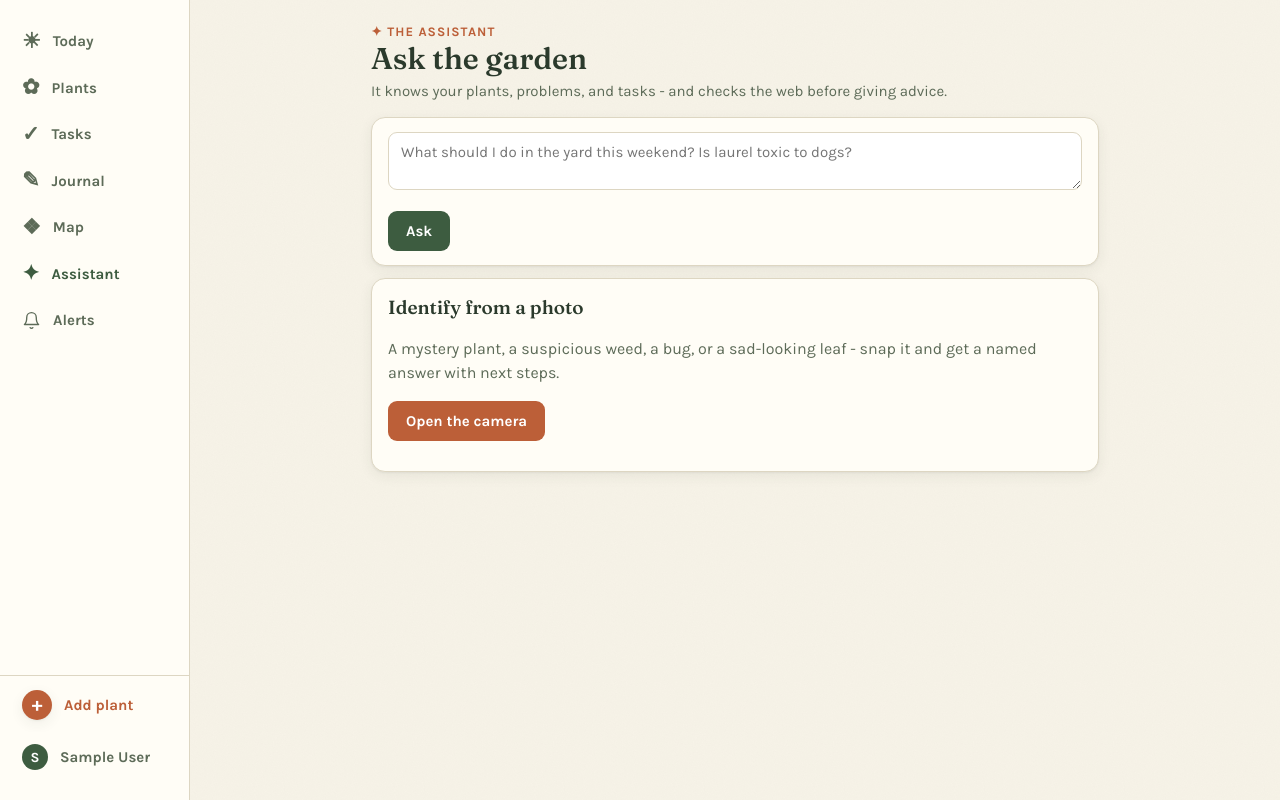
After one commit to mekstromjr/yardwise, a Django app: page /assistant/ in a window 1280 px wide. The commit adds this page. Run offline with Django 5.2, Linux system fonts and the light colour scheme; the visitor is signed in with stand-in values (Sample User, id 1); data that the repository does not hold is empty.

Commit message:
feat(ai): Assistant hub tab and web-grounded answers with citations
The assistant gets a home: sidebar tab + Today tile leading to one page
with ask (answers now render a Sources list), the photo-identify entry,
saved-for-later identifications awaiting a decision, and recent question
history (already persisted as AISuggestions - the hub just surfaces it).

All four AI features now request OpenRouter's web plugin so advice,
toxicity/safety claims, and identifications are checked against live
sources instead of training data alone; url_citation annotations are
parsed and shown on ask, identification, and enrichment screens.
YARDWISE_AI_WEB=0 opts out (each searched request bills a small
additional amount on the key).

Co-Authored-By: Claude Fable 5 <noreply@anthropic.com>

```diff
--- a/garden/ai.py
+++ b/garden/ai.py
@@ -27,14 +27,28 @@ def model() -> str:
     return os.environ.get("YARDWISE_AI_MODEL", "google/gemini-2.5-flash")
 
 
+def web_search_enabled() -> bool:
+    """Ground answers with live web search (OpenRouter's web plugin). On by
+    default so advice and safety claims cite current sources instead of
+    leaning on training data alone; set YARDWISE_AI_WEB=0 to disable (each
+    searched request adds a small cost on the OpenRouter key)."""
+    return os.environ.get("YARDWISE_AI_WEB", "1").lower() not in ("0", "false", "no")
+
+
 class AIError(Exception):
     """Raised for transport/parse failures; views translate to a calm message."""
 
 
-def complete(messages: list[dict], json_mode: bool = False) -> str:
+def complete(messages: list[dict], json_mode: bool = False,
+             web: bool = False) -> tuple[str, list[dict]]:
+    """Returns (content, sources). Sources are OpenRouter url_citation
+    annotations - [{"title": ..., "url": ...}] - present when the web plugin
+    actually searched; empty otherwise."""
     payload = {"model": model(), "messages": messages}
     if json_mode:
         payload["response_format"] = {"type": "json_object"}
+    if web and web_search_enabled():
+        payload["plugins"] = [{"id": "web"}]
     req = urllib.request.Request(
         API_URL,
         data=json.dumps(payload).encode(),
@@ -46,7 +60,14 @@ def complete(messages: list[dict], json_mode: bool = False) -> str:
     try:
         with urllib.request.urlopen(req, timeout=90) as r:
             body = json.loads(r.read())
-        return body["choices"][0]["message"]["content"]
+        message = body["choices"][0]["message"]
+        sources = []
+        for ann in message.get("annotations") or []:
+            cite = ann.get("url_citation") or {}
+            if cite.get("url"):
+                sources.append({"title": cite.get("title") or cite["url"],
+                                "url": cite["url"]})
+        return message["content"], sources
     except (urllib.error.URLError, KeyError, IndexError, json.JSONDecodeError) as exc:
         raise AIError(str(exc)) from exc
 
@@ -78,9 +99,9 @@ def identify(photo_file, question: str, region: str, context: str) -> dict:
         {"type": "text", "text": f"{question}\n\nGarden context: {context}"},
         _image_part(photo_file),
     ]
-    raw = complete(
+    raw, sources = complete(
         [{"role": "system", "content": system}, {"role": "user", "content": user_content}],
-        json_mode=True,
+        json_mode=True, web=True,
     )
     try:
         out = json.loads(raw)
@@ -88,6 +109,7 @@ def identify(photo_file, question: str, region: str, context: str) -> dict:
         raise AIError(f"unparseable identification: {raw[:200]}") from exc
     out.setdefault("kind", "unsure")
     out.setdefault("confidence", "low")
+    out["sources"] = sources
     return out
 
 
@@ -123,10 +145,10 @@ def enrich(plant, region: str) -> dict:
         desc += f" '{plant.cultivar}'"
     if plant.botanical_name:
         desc += f" ({plant.botanical_name})"
-    raw = complete(
+    raw, sources = complete(
         [{"role": "system", "content": system},
          {"role": "user", "content": f"The plant: {desc}"}],
-        json_mode=True,
+        json_mode=True, web=True,
     )
     try:
         proposed = json.loads(raw)
@@ -140,10 +162,12 @@ def enrich(plant, region: str) -> dict:
         if field in CHOICE_FIELDS and value not in CHOICE_FIELDS[field]:
             continue
         clean[field] = value.strip()
+    if clean and sources:
+        clean["_sources"] = sources
     return clean
 
 
-def ask(question: str, context: str, region: str) -> str:
+def ask(question: str, context: str, region: str) -> tuple[str, list[dict]]:
     system = (
         "You are the garden notebook's assistant for a home gardener in "
         f"{region or 'the Pacific Northwest, USA'}. Answer from the provided garden "
@@ -153,7 +177,7 @@ def ask(question: str, context: str, region: str) -> str:
     return complete([
         {"role": "system", "content": system},
         {"role": "user", "content": f"My garden records:\n{context}\n\nQuestion: {question}"},
-    ])
+    ], web=True)
 
 
 def lookup_plant(name: str, region: str) -> list[dict]:
@@ -174,10 +198,10 @@ def lookup_plant(name: str, region: str) -> list[dict]:
         "string if none known). Omit any field you are unsure of. If the name is "
         "ambiguous (e.g. 'daisy'), make the candidates meaningfully different."
     )
-    raw = complete(
+    raw, _sources = complete(
         [{"role": "system", "content": system},
          {"role": "user", "content": f"The plant name they typed: {name}"}],
-        json_mode=True,
+        json_mode=True, web=True,
     )
     try:
         candidates = json.loads(raw).get("candidates", [])
--- a/garden/urls.py
+++ b/garden/urls.py
@@ -25,7 +25,8 @@ urlpatterns = [
     path("ai/identify/", views_ai.identify, name="ai-identify"),
     path("ai/lookup/", views_ai.plant_lookup, name="plant-lookup"),
     path("ai/suggestions/<int:pk>/", views_ai.suggestion_detail, name="ai-suggestion"),
-    path("ai/ask/", views_ai.ask, name="ai-ask"),
+    path("assistant/", views_ai.assistant, name="assistant"),
+    path("ai/ask/", views_ai.assistant, name="ai-ask"),
     path("plants/<int:pk>/enrich/", views_ai.plant_enrich, name="plant-enrich"),
     path("map/", views_map.map_page, name="map"),
     path("map/data.json", views_map.map_data, name="map-data"),
--- a/garden/views_ai.py
+++ b/garden/views_ai.py
@@ -149,31 +149,41 @@ def plant_enrich(request, pk):
             kind=SuggestionKind.ENRICH, response=proposed, plant=plant,
             created_by=request.user,
         )
+        sources = proposed.pop("_sources", []) if isinstance(proposed, dict) else []
         fields = [(f, Plant._meta.get_field(f).verbose_name, v) for f, v in proposed.items()]
         return render(request, "garden/ai/enrich.html", {
             "nav": "plants", "plant": plant, "suggestion": suggestion, "fields": fields,
+            "sources": sources,
         })
     return render(request, "garden/ai/enrich.html", {"nav": "plants", "plant": plant})
 
 
 @login_required
-def ask(request):
+def assistant(request):
+    """The assistant's home: ask (with sources), identify entry, question
+    history, and saved-for-later identifications - all one screen."""
     _require_ai()
-    answer, question = None, ""
+    answer, question, sources = None, "", []
     if request.method == "POST":
         question = request.POST.get("question", "").strip()
         if question:
             try:
-                answer = ai.ask(question, _garden_context(), region="")
+                answer, sources = ai.ask(question, _garden_context(), region="")
             except ai.AIError:
                 answer = "The assistant couldn't be reached - try again in a minute."
             AISuggestion.objects.create(
                 kind=SuggestionKind.QUESTION, question=question,
-                response={"answer": answer}, created_by=request.user,
-                status=SuggestionStatus.ACCEPTED,
+                response={"answer": answer, "sources": sources},
+                created_by=request.user, status=SuggestionStatus.ACCEPTED,
             )
-    return render(request, "garden/ai/ask.html",
-                  {"nav": "today", "question": question, "answer": answer})
+    history = AISuggestion.objects.filter(kind=SuggestionKind.QUESTION)[:10]
+    saved = AISuggestion.objects.filter(
+        kind=SuggestionKind.IDENTIFY, status=SuggestionStatus.SAVED
+    )[:10]
+    return render(request, "garden/ai/assistant.html", {
+        "nav": "assistant", "question": question, "answer": answer,
+        "sources": sources, "history": history, "saved": saved,
+    })
 
 
 # Fields a lookup candidate may pre-fill on the Add Plant form.
--- a/static/css/yardwise.css
+++ b/static/css/yardwise.css
@@ -389,7 +389,7 @@ nav.primary a.user-entry .user-name {
 /* --- explore tiles on Today ---------------------------------------------- */
 .explore-tiles {
   display: grid;
-  grid-template-columns: repeat(4, 1fr);
+  grid-template-columns: repeat(auto-fit, minmax(72px, 1fr));
   gap: 10px;
   margin: 2px 0 14px;
 }
--- a/templates/base.html
+++ b/templates/base.html
@@ -30,6 +30,10 @@
   {% if user.is_authenticated %}
   <a href="{% url 'map' %}" class="desktop-only {% if nav == 'map' %}active{% endif %}">
     <span class="glyph">❖</span>Map</a>
+  {% if ai_enabled %}
+  <a href="{% url 'assistant' %}" class="desktop-only {% if nav == 'assistant' %}active{% endif %}">
+    <span class="glyph">✦</span>Assistant</a>
+  {% endif %}
   <a href="{% url 'notifications' %}" class="{% if nav == 'notifications' %}active{% endif %}">
     <span class="glyph"><svg width="19" height="19" viewBox="0 0 24 24" fill="none"
       stroke="currentColor" stroke-width="1.7" stroke-linecap="round" stroke-linejoin="round"
--- /dev/null
+++ b/templates/garden/ai/assistant.html
@@ -0,0 +1,60 @@
+{% extends "base.html" %}
+{% block title %}Assistant - YardWise{% endblock %}
+{% block content %}
+<header class="page-head">
+  <div class="kicker">✦ The assistant</div>
+  <h1>Ask the garden</h1>
+  <div class="sub">It knows your plants, problems, and tasks - and checks the web before giving advice.</div>
+</header>
+
+<form method="post" class="card">
+  {% csrf_token %}
+  <div class="field">
+    <textarea name="question" rows="2"
+      placeholder="What should I do in the yard this weekend? Is laurel toxic to dogs?">{{ question }}</textarea>
+  </div>
+  <button class="btn" type="submit">Ask</button>
+</form>
+
+{% if answer %}
+<section class="card">
+  <p style="white-space:pre-line">{{ answer }}</p>
+  {% include "garden/ai/_sources.html" %}
+</section>
+{% endif %}
+
+<section class="card">
+  <h2>Identify from a photo</h2>
+  <p class="meta" style="color:var(--ink-soft)">A mystery plant, a suspicious weed, a bug,
+    or a sad-looking leaf - snap it and get a named answer with next steps.</p>
+  <p><a class="btn warm" href="{% url 'ai-identify' %}">Open the camera</a></p>
+</section>
+
+{% if saved %}
+<section class="card">
+  <h2>Saved for later</h2>
+  {% for s in saved %}
+    <a class="row" href="{% url 'ai-suggestion' s.pk %}">
+      <div class="grow">
+        <div class="title">{{ s.response.name|default:"Unidentified" }}</div>
+        <div class="meta">{{ s.created_at|date:"M j" }} · {{ s.response.confidence }} confidence</div>
+      </div>
+      <span class="chip">decide</span>
+    </a>
+  {% endfor %}
+</section>
+{% endif %}
+
+{% if history %}
+<section class="card">
+  <h2>Recent questions</h2>
+  {% for h in history %}
+    <details class="row" style="display:block">
+      <summary style="cursor:pointer; font-weight:700">{{ h.question|truncatechars:90 }}
+        <span class="meta" style="font-weight:400">· {{ h.created_at|date:"M j" }}</span></summary>
+      <p style="white-space:pre-line; margin:6px 0 2px">{{ h.response.answer }}</p>
+    </details>
+  {% endfor %}
+</section>
+{% endif %}
+{% endblock %}
--- a/templates/garden/ai/enrich.html
+++ b/templates/garden/ai/enrich.html
@@ -19,6 +19,7 @@
         <span class="meta">{{ label }}</span><br>{{ value }}</label>
     </div>
   {% endfor %}
+  {% include "garden/ai/_sources.html" %}
   <p style="margin-top:12px; display:flex; gap:10px">
     <button class="btn" type="submit">Apply selected</button>
     <a class="btn secondary" href="{% url 'plant-detail' plant.pk %}">Cancel</a>
--- a/templates/garden/ai/suggestion.html
+++ b/templates/garden/ai/suggestion.html
@@ -21,6 +21,7 @@
   <p>{{ r.summary }}</p>
   {% if r.action_advice and r.action_advice != "none needed" %}<p><strong>What to do:</strong> {{ r.action_advice }}</p>{% endif %}
   {% if r.caution %}<p style="color:var(--terracotta)"><strong>Caution:</strong> {{ r.caution }}</p>{% endif %}
+  {% with sources=r.sources %}{% include "garden/ai/_sources.html" %}{% endwith %}
 </section>
 {% if s.status == "pending" %}
 <form method="post" class="quick-actions">
--- a/templates/garden/today.html
+++ b/templates/garden/today.html
@@ -77,7 +77,7 @@
   {% if ai_enabled %}
   <section class="card">
     <h2>Ask the garden</h2>
-    <form method="post" action="{% url 'ai-ask' %}" style="display:flex; gap:8px">
+    <form method="post" action="{% url 'assistant' %}" style="display:flex; gap:8px">
       {% csrf_token %}
       <input type="text" name="question" style="flex:1"
              placeholder="What should I do in the yard this weekend?">
@@ -88,6 +88,7 @@
   {% endif %}
 
   <nav class="explore-tiles">
+    {% if ai_enabled %}<a href="{% url 'assistant' %}"><span class="tile-glyph">✦</span>Assistant</a>{% endif %}
     <a href="{% url 'map' %}"><span class="tile-glyph">❖</span>Map</a>
     <a href="{% url 'problem-list' %}"><span class="tile-glyph">☘</span>Problems</a>
     <a href="{% url 'planner' %}"><span class="tile-glyph">☀</span>Planner</a>
```
Also changed, not shown: garden/tests/test_ai.py (+52 -3 lines), templates/garden/ai/_sources.html (added, +10 -0 lines), templates/garden/ai/ask.html (deleted, +0 -19 lines).
